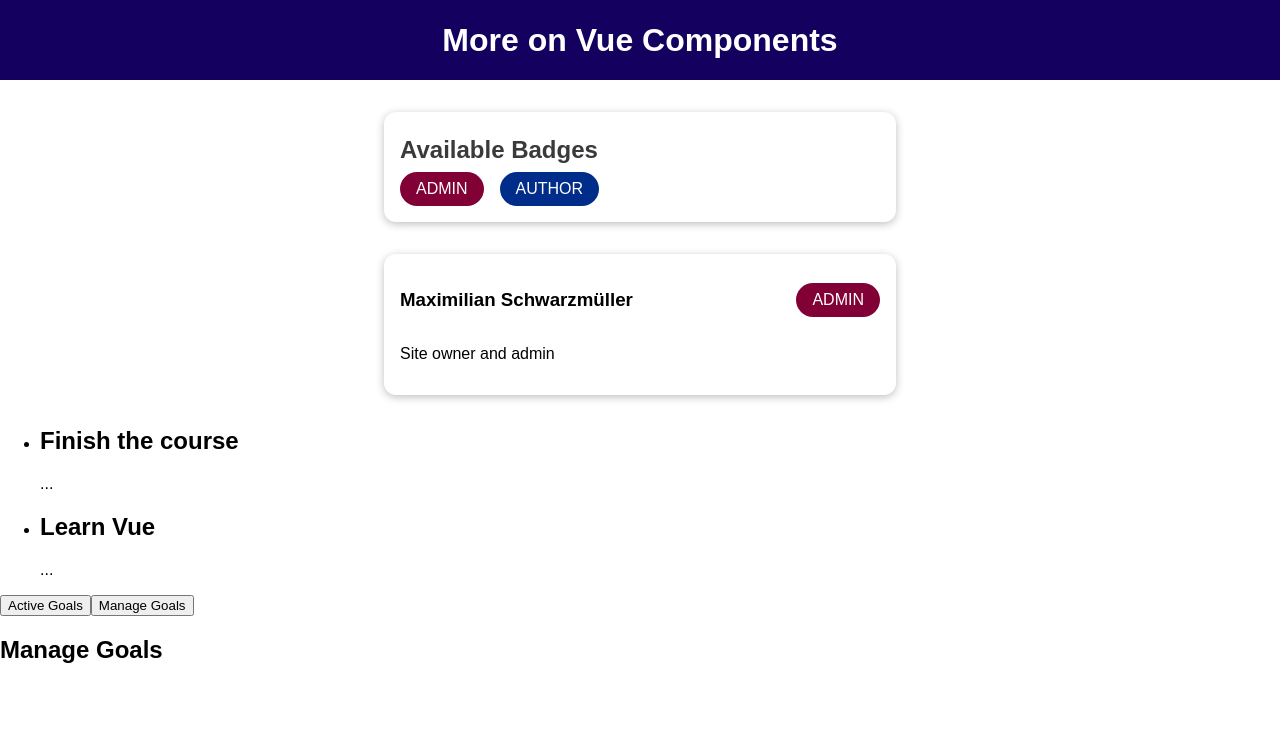
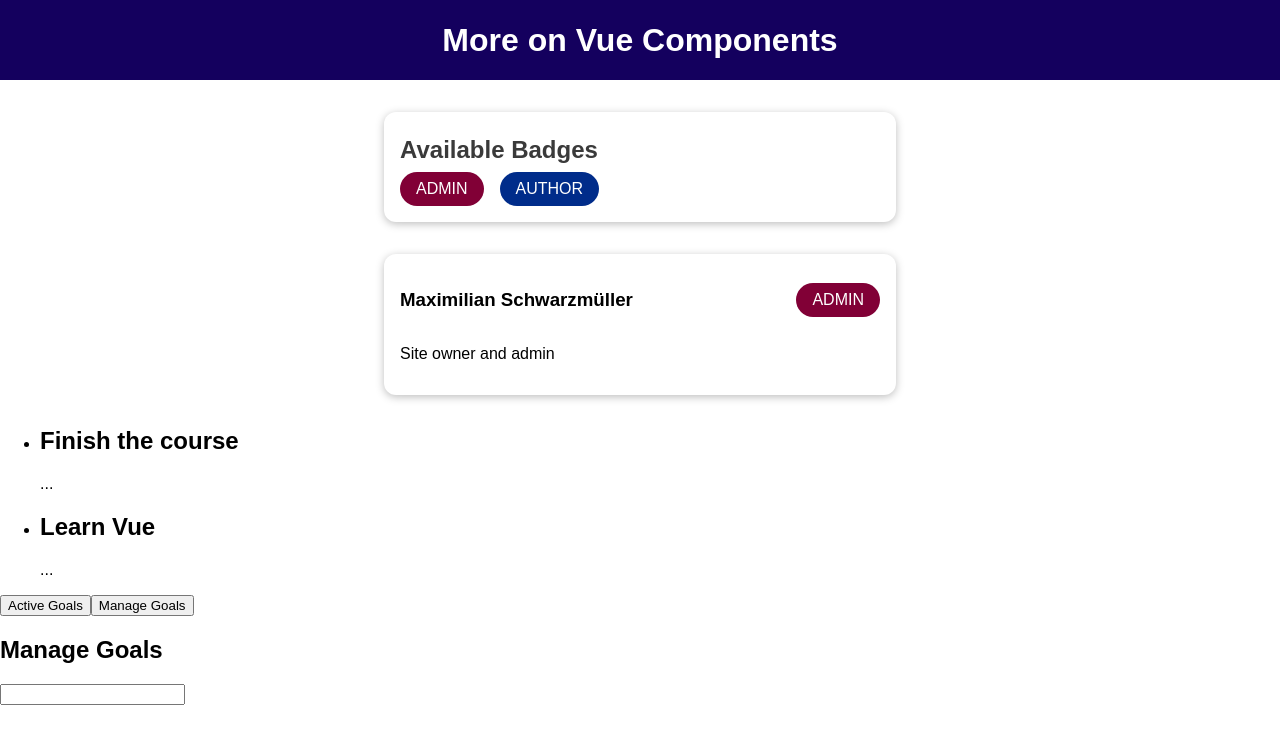
Before and after one commit to DavidArmendariz/vue-diving-deeper-into-components, a Vue app: page / in a window 1280 px wide. Both pictures are taken after a click on the button "Manage Goals". Shown: the top 744 px of the page. Built offline with nearby package versions, Linux system fonts and the light colour scheme.

Commit message:
Keeping components alive

```diff
--- a/src/App.vue
+++ b/src/App.vue
@@ -15,7 +15,9 @@
     </course-goals>
     <button @click="setSelectedComponent('active-goals')">Active Goals</button>
     <button @click="setSelectedComponent('manage-goals')">Manage Goals</button>
-    <component :is="selectedComponent"></component>
+    <keep-alive>
+      <component :is="selectedComponent"></component>
+    </keep-alive>
   </div>
 </template>
 
--- a/src/components/ManageGoals.vue
+++ b/src/components/ManageGoals.vue
@@ -1,3 +1,6 @@
 <template>
-  <h2>Manage Goals</h2>
+  <div>
+    <h2>Manage Goals</h2>
+    <input type="text">
+  </div>
 </template>
```
Also changed, not shown: 1 other file (tests, documents, lock files or other folders).
